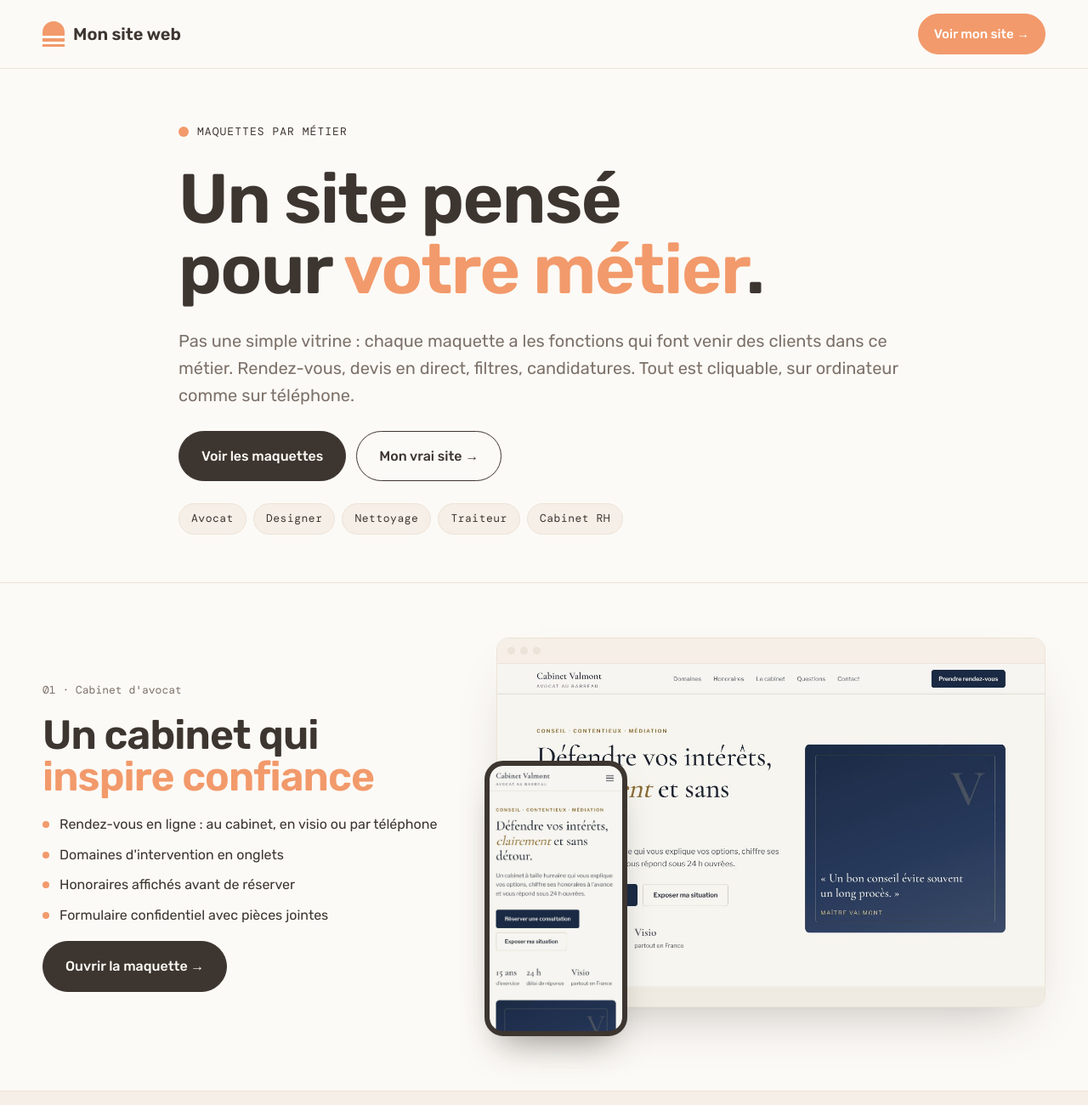
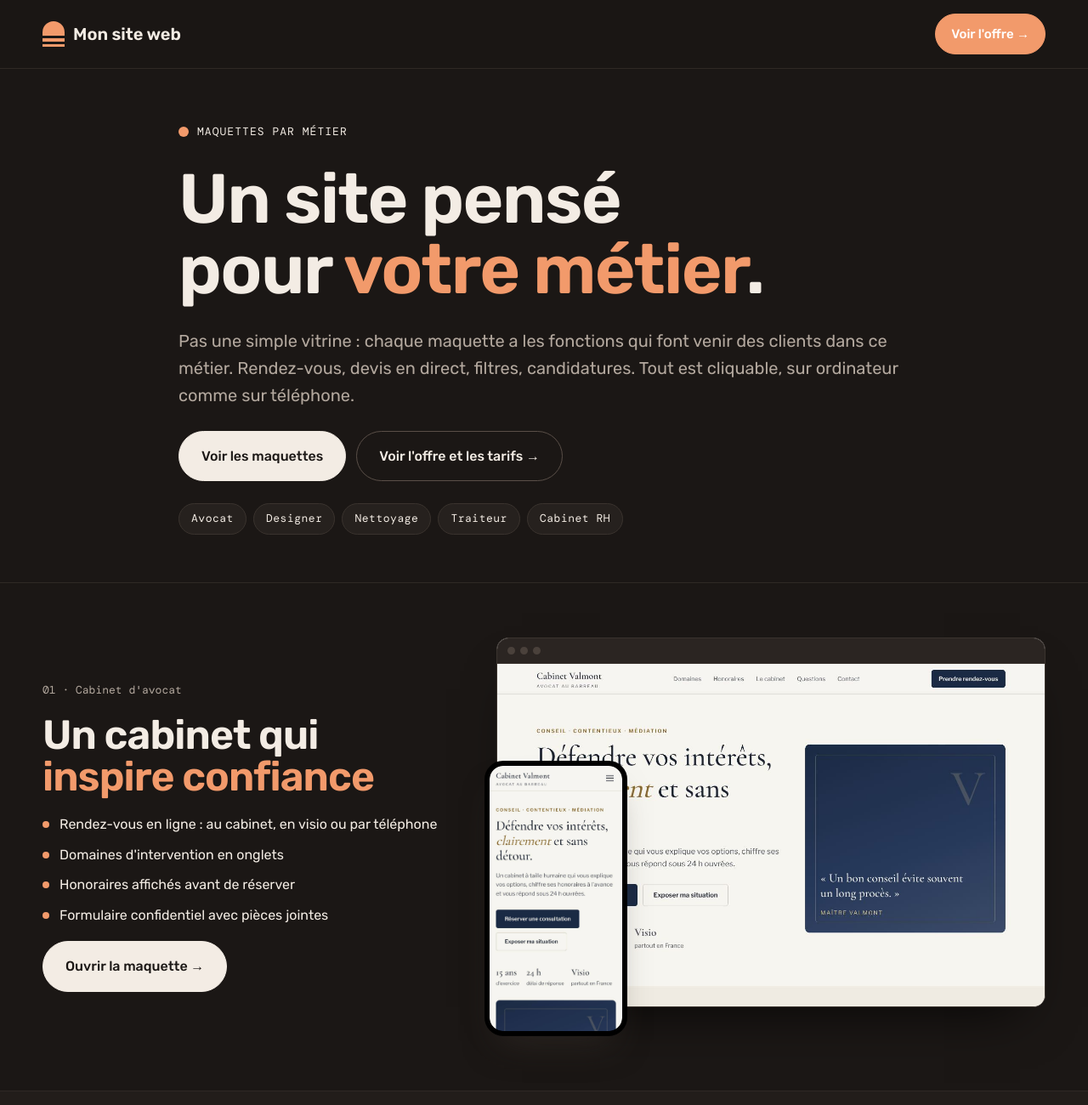
Before and after one commit to guejdoss/sites-web, a plain HTML site: page maquettes/index.html in a window 1280 px wide. Shown: the top 1300 px of the page at 85% size. Drawn offline with nearby package versions, Linux system fonts and the light colour scheme.

Commit message:
Page des maquettes en fond noir, boutons « Voir l'offre »
Co-Authored-By: Claude Opus 5.5 <noreply@anthropic.com>
Claude-Session: https://claude.ai/code/session_01EG8fNT4nkHpFtNyG3QsEyz

```diff
--- a/maquettes/index.html
+++ b/maquettes/index.html
@@ -90,11 +90,30 @@ footer a{text-decoration:none;font-weight:500;color:var(--encre)}
  .phone img{border-radius:12px}
  .ctas .btn{flex:1;justify-content:center}
 }
+/* fond noir */
+body{background:#1b1715;color:#f3ece4}
+.top{background:color-mix(in srgb,#1b1715 90%,transparent);border-bottom-color:#2f2925}
+.logo i::after{background:#1b1715;box-shadow:0 7px 0 #1b1715}
+.lead,.copy p,.copy .num{color:#b3a89e}
+.chips a{background:#26211e;border-color:#3a332e;color:#f3ece4}
+.chips a:hover{background:var(--orange);border-color:var(--orange);color:#fff}
+.metier{border-top-color:#2f2925}
+.metier.alt{background:#221d1a}
+.browser{border-color:#3a332e;box-shadow:0 30px 60px -30px rgba(0,0,0,.8)}
+.browser .bar{background:#2b2522;border-bottom-color:#3a332e}
+.browser .bar i{background:#4a413b}
+.phone{border-color:#000;background:#000}
+.btn-ink{background:#f3ece4;color:#1b1715;border-color:#f3ece4}
+.btn-line{color:#f3ece4;border-color:#5a4f48}
+.btn-line:hover{border-color:var(--orange);color:var(--orange)}
+.end .box{background:#2b2522;border:1px solid #3a332e}
+footer{border-top-color:#2f2925;color:#9a8f86}
+footer a{color:#f3ece4}
 </style>
 </head>
 <body>
 <header class="top band"><div class="in">
- <nav><a class="logo" href="../"><i aria-hidden="true"></i>Mon site web</a><a class="btn btn-orange sm" href="../">Voir mon site →</a></nav>
+ <nav><a class="logo" href="../"><i aria-hidden="true"></i>Mon site web</a><a class="btn btn-orange sm" href="../#offres">Voir l'offre →</a></nav>
 </div></header>
 
 <main>
@@ -102,7 +121,7 @@ footer a{text-decoration:none;font-weight:500;color:var(--encre)}
  <span class="kick">Maquettes par métier</span>
  <h1>Un site pensé pour <em>votre métier</em>.</h1>
  <p class="lead">Pas une simple vitrine : chaque maquette a les fonctions qui font venir des clients dans ce métier. Rendez-vous, devis en direct, filtres, candidatures. Tout est cliquable, sur ordinateur comme sur téléphone.</p>
- <div class="ctas"><a class="btn btn-ink" href="#avocat">Voir les maquettes</a><a class="btn btn-line" href="../">Mon vrai site →</a></div>
+ <div class="ctas"><a class="btn btn-ink" href="#avocat">Voir les maquettes</a><a class="btn btn-line" href="../#offres">Voir l'offre et les tarifs →</a></div>
  <div class="chips"><a href="#avocat">Avocat</a><a href="#designer">Designer</a><a href="#nettoyage">Nettoyage</a><a href="#traiteur">Traiteur</a><a href="#rh">Cabinet RH</a></div>
 </div></section>
 
@@ -158,10 +177,10 @@ footer a{text-decoration:none;font-weight:500;color:var(--encre)}
 
 <section class="band end"><div class="in"><div class="box">
  <div><h2>Votre métier n'est pas dans la liste ?</h2><p>Je vous prépare une maquette à vos couleurs, avec les fonctions de votre activité. Offerte.</p></div>
- <div class="ctas"><a class="btn btn-orange" href="../#rdv">Prendre rendez-vous</a><a class="btn btn-line" href="../">Voir mon site</a></div>
+ <div class="ctas"><a class="btn btn-orange" href="../#rdv">Prendre rendez-vous</a><a class="btn btn-line" href="../#offres">Voir l'offre</a></div>
 </div></div></section>
 </main>
 
-<footer class="band"><div class="in">Maquettes de démonstration, noms et contenus fictifs · <a href="../">Einat Guedj, Mon site web</a></div></footer>
+<footer class="band"><div class="in">Maquettes de démonstration, noms et contenus fictifs · <a href="../">Einat Guedj, création de sites web</a></div></footer>
 </body>
 </html>
```
Also changed, not shown: maquettes/avocat.html (+1 -1 lines), maquettes/designer.html (+1 -1 lines), maquettes/nettoyage.html (+1 -1 lines), maquettes/rh.html (+1 -1 lines), maquettes/traiteur.html (+1 -1 lines), maquettes/hub-pc.png (added), maquettes/hub-tel.png (added).
